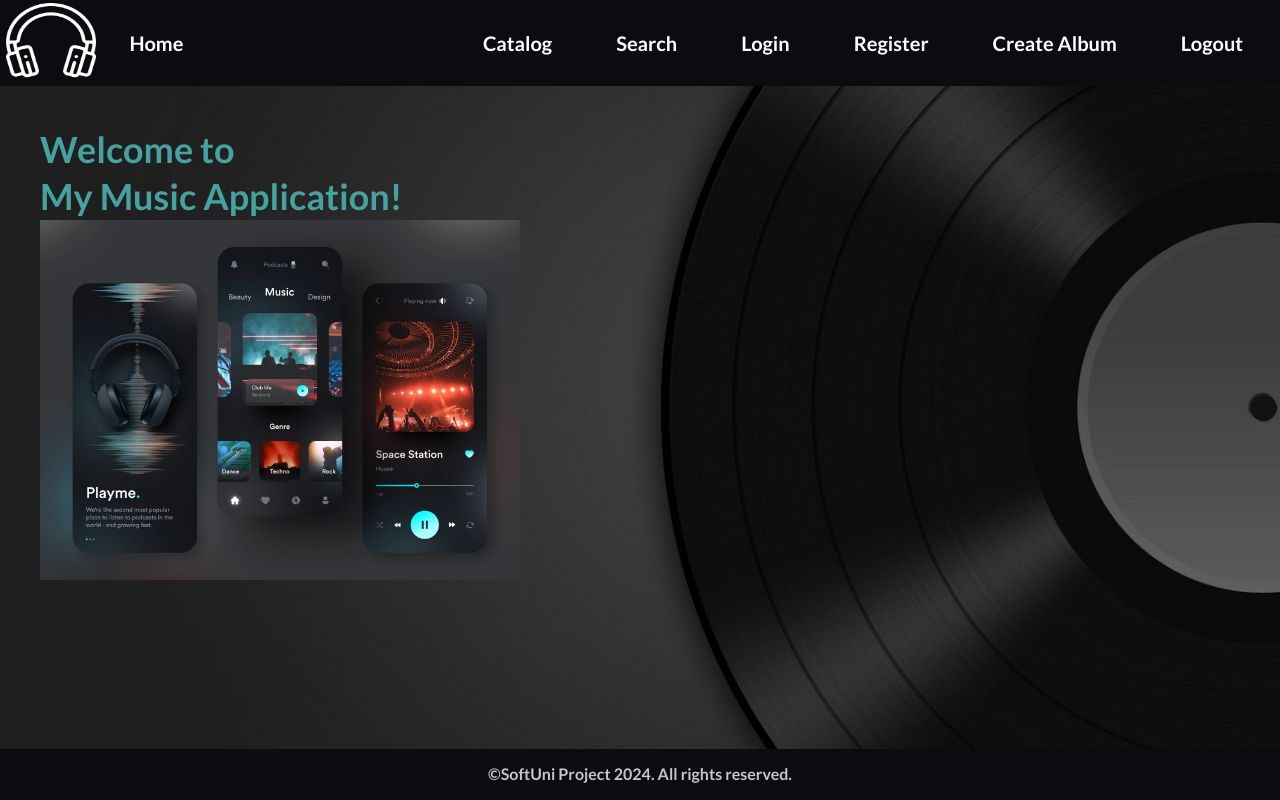
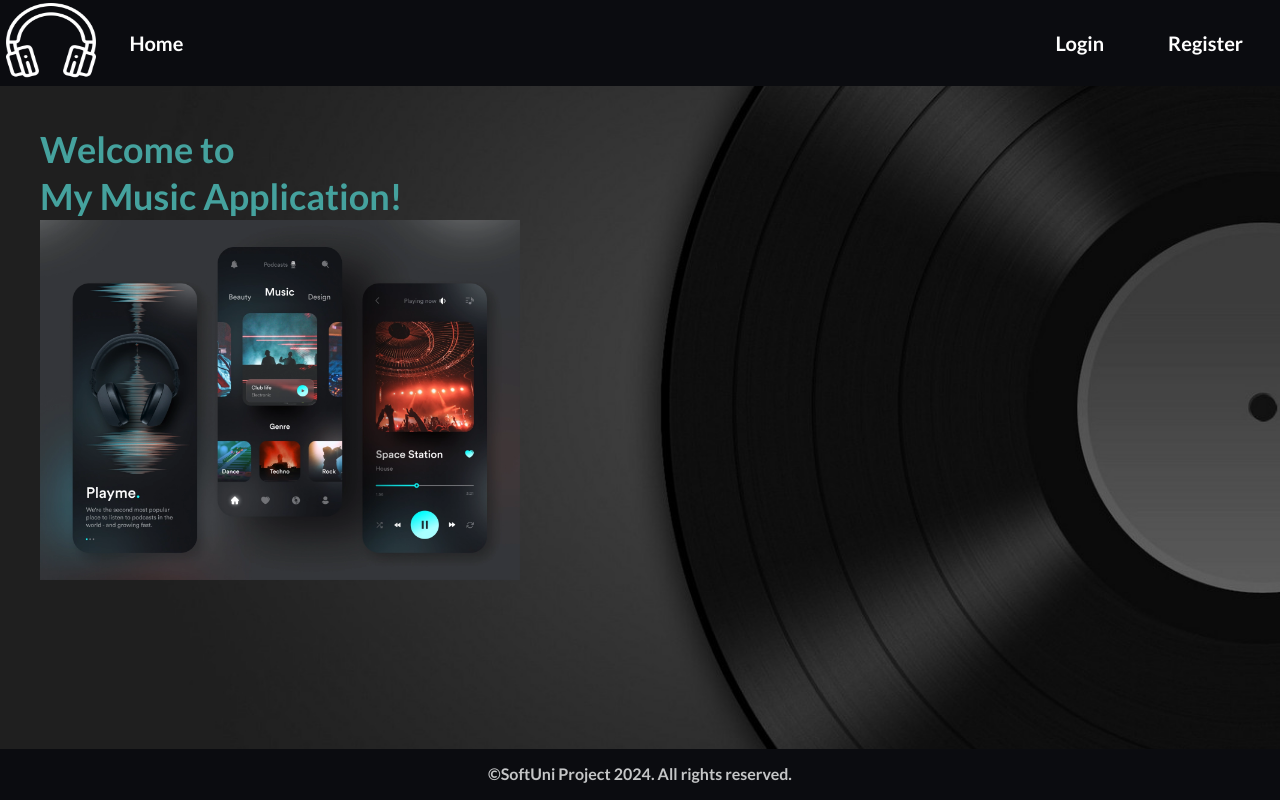
Before and after one commit to peaceGloriole/SoftProject, a React (Vite) app in the folder client/: page / in a window 1280 px wide. Built offline with nearby package versions, Linux system fonts and the light colour scheme.

Commit message:
user/guest views

```diff
--- a/client/src/components/header/Header.jsx
+++ b/client/src/components/header/Header.jsx
@@ -1,18 +1,29 @@
+import { useContext } from 'react';
 import { Link } from 'react-router-dom';
+import { AuthContext } from '../../contexts/AuthContext';
+
 
 export default function Header() {
+    const { isAuthenticated } = useContext(AuthContext);
     return (
         <header>
             <nav>
                 <img src="./images/headphones.png" />
                 <Link to="/">Home</Link>
                 <ul>
+                    {isAuthenticated ? (
+                        <>
                             <li><Link to="/albums">Catalog</Link></li>
                             <li><Link to="/search">Search</Link></li>
+                            <li><Link to="/albums/create">Create Album</Link></li>
+                            <li><Link to="/logout">Logout</Link></li>
+                        </>
+                    ) : (
+                        <>
                             <li><Link to="/login">Login</Link></li>
                             <li><Link to="/register">Register</Link></li>
-                        <li><Link to="/albums/create">Create Album</Link></li>
-                        <li><Link to="/logout">Logout</Link></li>
+                        </>
+                    )}
                 </ul>
             </nav>
         </header>
```
Lines whose indentation alone changed are shown as unchanged.
